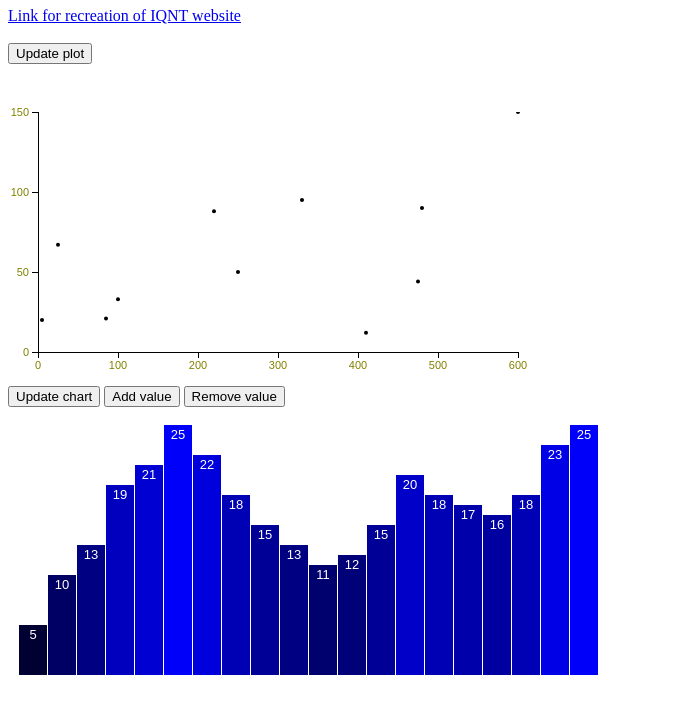
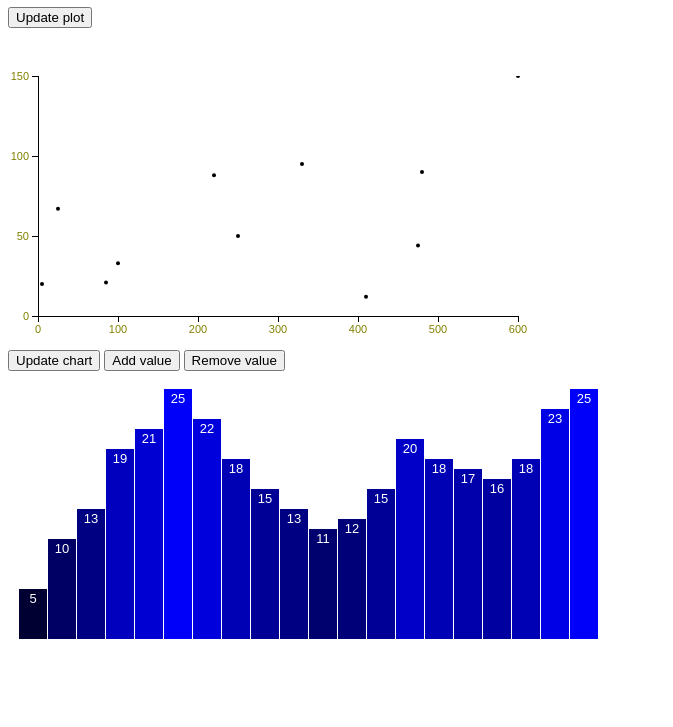
Before and after one commit to mhattingpete/02806_SocialDataAnalysis, a plain HTML site: page week3/index.html in a window 1280 px wide. Shown: the part 73-800 px from the top of the page, without its empty margins (0-673 px from the left). Drawn offline with nearby package versions, Linux system fonts and the light colour scheme.

Commit message:
removed uneccesary link

```diff
--- a/week3/index.html
+++ b/week3/index.html
@@ -22,7 +22,6 @@
         <div id="titleHeader">
             <h1>02806 Social Data Analysis and Visualization</h1>
         </div>
-        <a href="iqnt.html">Link for recreation of IQNT website</a><br><br>
         <div id="scatter">
         	<button id="scatter_data">Update plot</button><br><br>
         </div>
```
